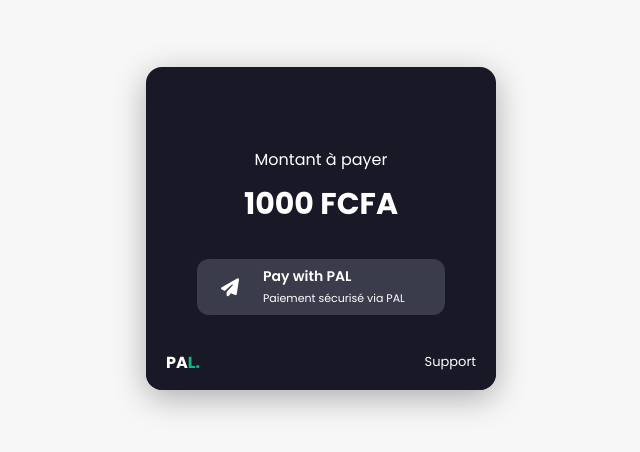
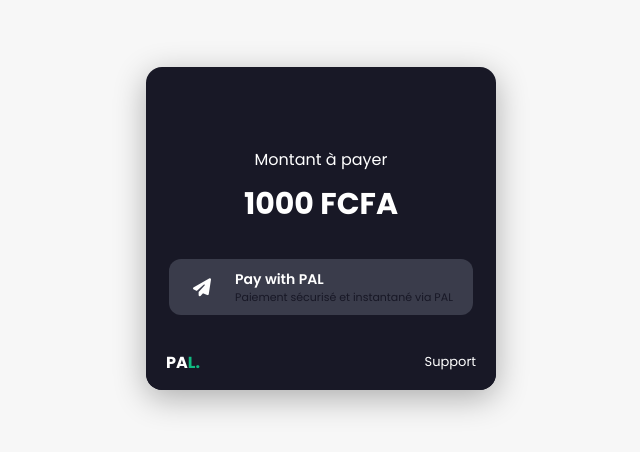
Before and after one commit to meryl752/Checkout-PAL, a plain HTML site: page index.html in a window 1280 px wide. Shown: the part 172-624 px from the top of the page, without its empty margins (319-959 px from the left). Drawn offline with Linux system fonts and the light colour scheme.

Commit message:
Update index.html

```diff
--- a/index.html
+++ b/index.html
@@ -173,8 +173,8 @@
             display: block;
             border-radius: 12px;
             transition: all 0.2s;
-            width: 80%;
-            max-width: 260px;
+            width: 98%;
+            max-width: 370px;
             margin: 0 auto;
             text-align: left;
             min-height: 32px;
@@ -195,9 +195,10 @@
 
         .pay-btn-desc {
             font-size: 11px;
-            color: #fff !important;
+            color: #181826 !important;
             margin-top: 2px;
             font-weight: 400;
+            line-height: 1.1;
         }
 
         .pay-btn-content {
@@ -989,7 +990,7 @@
                                 </div>
                                 <div class="pay-btn-texts">
                                     <div class="pay-btn-title">Pay with PAL</div>
-                                    <div class="pay-btn-desc">Paiement sécurisé via PAL</div>
+                                    <div class="pay-btn-desc">Paiement sécurisé et instantané via PAL</div>
                                 </div>
                             </div>
                         </button>
```
